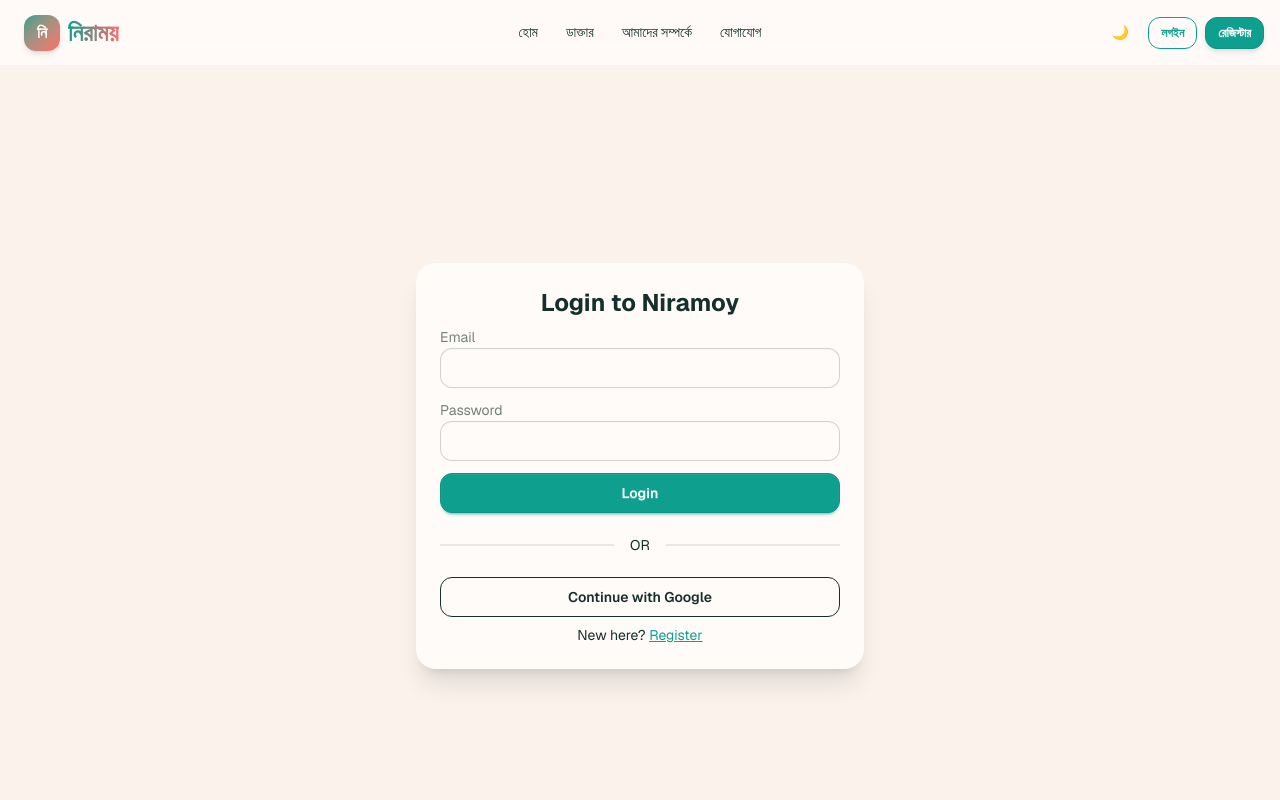
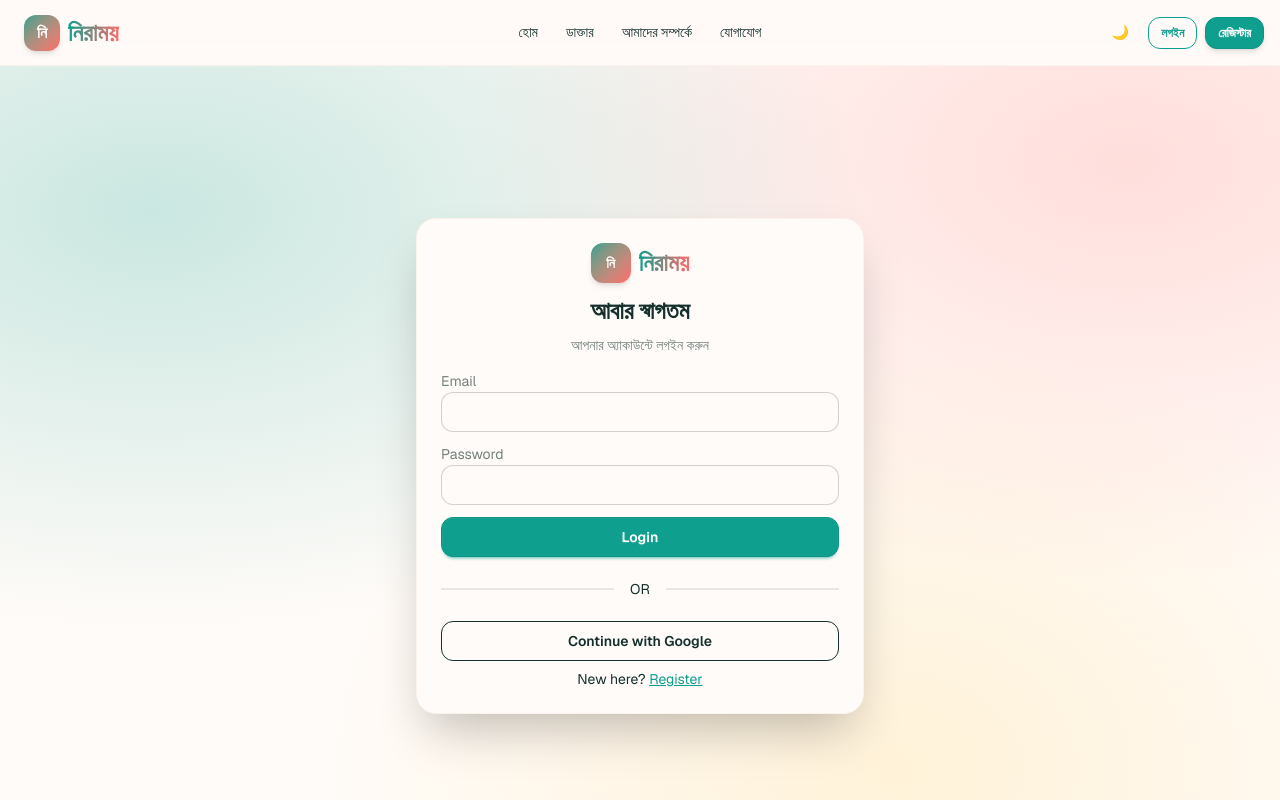
Before and after one commit to Biplob106/niramoy-client, a Next.js app: page /login in a window 1280 px wide. Shown: the top 800 px of the page. Built offline with nearby package versions, Linux system fonts and the light colour scheme; no server answers.

Commit message:
feat: polish login and register pages with brand and mesh background

```diff
--- a/src/app/login/page.js
+++ b/src/app/login/page.js
@@ -40,10 +40,17 @@ export default function LoginPage() {
   };
 
   return (
-    <div className="min-h-screen flex items-center justify-center bg-base-200">
-      <div className="card w-full max-w-md bg-base-100 shadow-xl">
+    <div className="min-h-screen flex items-center justify-center bg-hero-mesh px-4 py-12">
+      <div className="card w-full max-w-md bg-base-100 shadow-2xl border border-base-200">
         <div className="card-body">
-          <h2 className="text-2xl font-bold text-center">Login to Niramoy</h2>
+          <Link href="/" className="flex items-center justify-center gap-2 mb-1">
+            <span className="grid place-items-center w-10 h-10 rounded-xl bg-gradient-to-br from-primary to-secondary text-white font-bold shadow-md">
+              নি
+            </span>
+            <span className="text-2xl font-extrabold text-gradient">নিরাময়</span>
+          </Link>
+          <h2 className="text-2xl font-bold text-center">আবার স্বাগতম</h2>
+          <p className="text-center text-sm opacity-60 mb-2">আপনার অ্যাকাউন্টে লগইন করুন</p>
           <form onSubmit={handleSubmit(onSubmit)} className="space-y-3">
             <div>
               <label className="label">Email</label>
--- a/src/app/register/page.js
+++ b/src/app/register/page.js
@@ -47,10 +47,17 @@ export default function RegisterPage() {
 };
 
   return (
-    <div className="min-h-screen flex items-center justify-center bg-base-200">
-      <div className="card w-full max-w-md bg-base-100 shadow-xl">
+    <div className="min-h-screen flex items-center justify-center bg-hero-mesh px-4 py-12">
+      <div className="card w-full max-w-md bg-base-100 shadow-2xl border border-base-200">
         <div className="card-body">
-          <h2 className="text-2xl font-bold text-center">Register to Niramoy</h2>
+          <Link href="/" className="flex items-center justify-center gap-2 mb-1">
+            <span className="grid place-items-center w-10 h-10 rounded-xl bg-gradient-to-br from-primary to-secondary text-white font-bold shadow-md">
+              নি
+            </span>
+            <span className="text-2xl font-extrabold text-gradient">নিরাময়</span>
+          </Link>
+          <h2 className="text-2xl font-bold text-center">অ্যাকাউন্ট তৈরি করুন</h2>
+          <p className="text-center text-sm opacity-60 mb-2">নিরাময় পরিবারে যোগ দিন</p>
           <form onSubmit={handleSubmit(onSubmit)} className="space-y-3">
             <div>
               <label className="label">Name</label>
```
